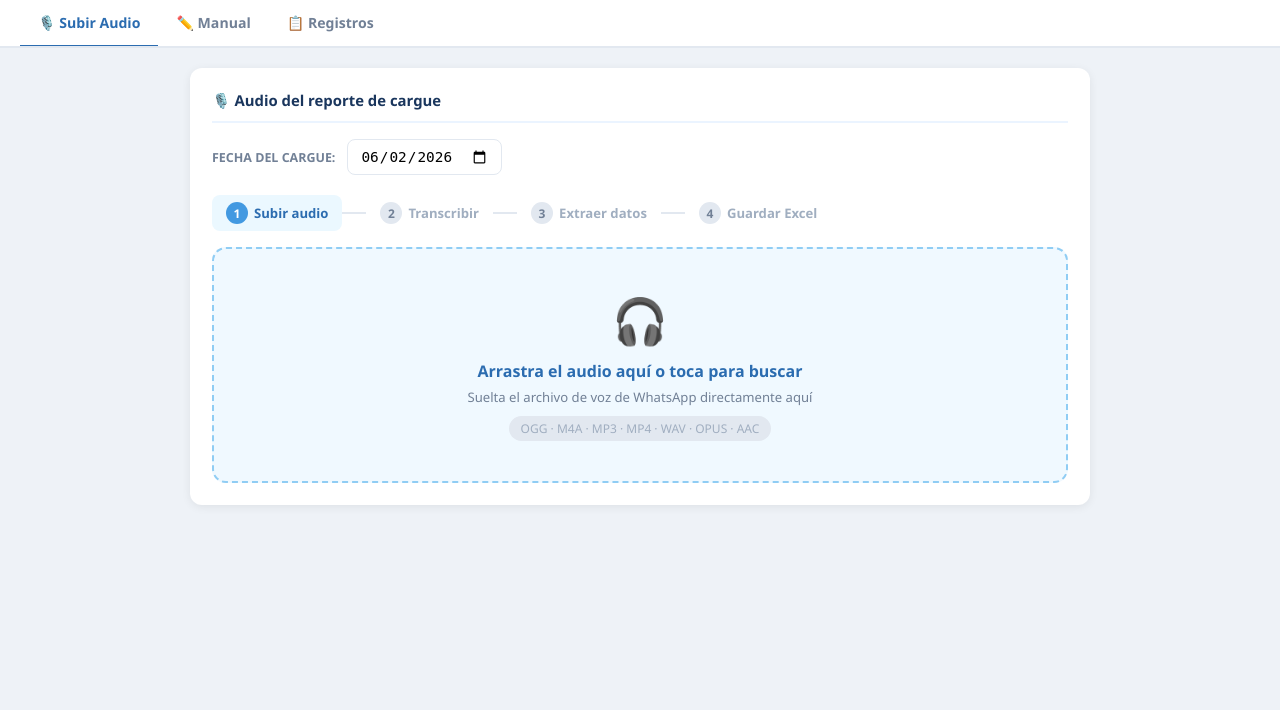
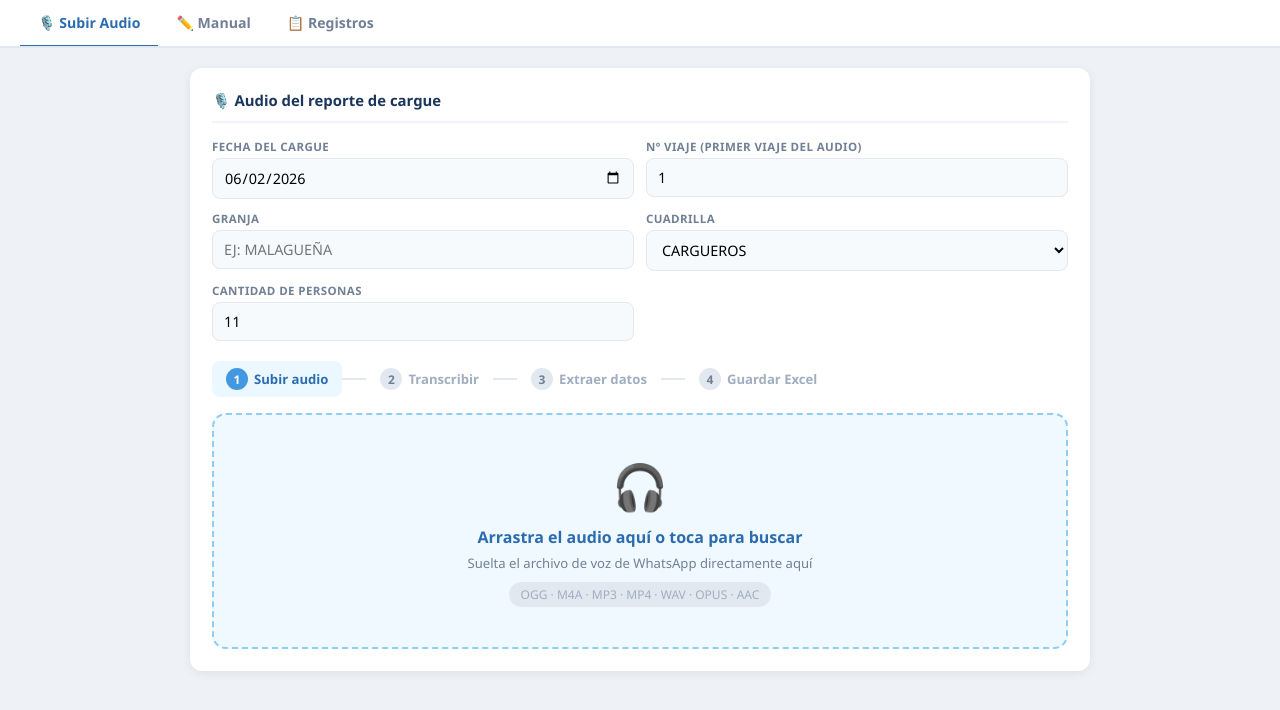
Before and after one commit to juanardila62/pollo-cargue-app, a Flask app: page / in a window 1280 px wide. Shown: the part 73-783 px from the top of the page. Run offline with Flask 3, Linux system fonts and the light colour scheme; data that the repository does not hold is empty.

Commit message:
Agregar campos fecha, granja, cuadrilla, personas, nº viaje en pestaña audio

```diff
--- a/templates/index.html
+++ b/templates/index.html
@@ -163,9 +163,31 @@ tbody tr.has-total{background:#f0fff4;font-weight:600}
   <div class="card">
     <div class="card-title">🎙️ Audio del reporte de cargue</div>
 
-    <div class="fecha-row">
-      <label>Fecha del cargue:</label>
-      <input type="date" id="a-fecha" value="{{ today }}">
+    <div style="display:grid;grid-template-columns:1fr 1fr;gap:12px;margin-bottom:16px">
+      <div class="fg">
+        <label>Fecha del cargue</label>
+        <input type="date" id="a-fecha" value="{{ today }}">
+      </div>
+      <div class="fg">
+        <label>Nº Viaje (primer viaje del audio)</label>
+        <input type="number" id="a-viaje" value="1" min="1">
+      </div>
+      <div class="fg">
+        <label>Granja</label>
+        <input type="text" id="a-granja" placeholder="Ej: MALAGUEÑA" style="text-transform:uppercase">
+      </div>
+      <div class="fg">
+        <label>Cuadrilla</label>
+        <select id="a-cuadrilla">
+          <option value="CARGUEROS">CARGUEROS</option>
+          <option value="ABONEROS">ABONEROS</option>
+          <option value="DOBLE">DOBLE</option>
+        </select>
+      </div>
+      <div class="fg">
+        <label>Cantidad de personas</label>
+        <input type="number" id="a-personas" value="11" min="1" max="50">
+      </div>
     </div>
 
     <!-- STEP INDICATOR -->
@@ -478,9 +500,23 @@ function cancelPreview(){previewViajes=[];document.getElementById('previewWrap')
 // ── SAVE BULK ─────────────────────────────────────────────────
 async function guardarTodo(){
   if(!previewViajes.length)return;
-  const fecha=document.getElementById('a-fecha').value;
+  const fecha     = document.getElementById('a-fecha').value;
+  const granja    = document.getElementById('a-granja').value.trim().toUpperCase();
+  const cuadrilla = document.getElementById('a-cuadrilla').value;
+  const personas  = document.getElementById('a-personas').value;
+  const viajeBase = parseInt(document.getElementById('a-viaje').value||'1');
+
+  // Aplicar campos globales a cada viaje si no los tiene
+  const viajes = previewViajes.map((v,i)=>({
+    ...v,
+    granja:    v.granja || granja,
+    cuadrilla: v.cuadrilla || cuadrilla,
+    personas:  v.personas || personas,
+    viaje:     viajeBase + i,
+  }));
+
   const res=await fetch('/api/add-bulk',{method:'POST',headers:{'Content-Type':'application/json'},
-    body:JSON.stringify({viajes:previewViajes,fecha})});
+    body:JSON.stringify({viajes, fecha})});
   const data=await res.json();
   if(data.ok){
     toast(`✅ ${data.guardados} viaje(s) guardados en Excel`,'success');
```
